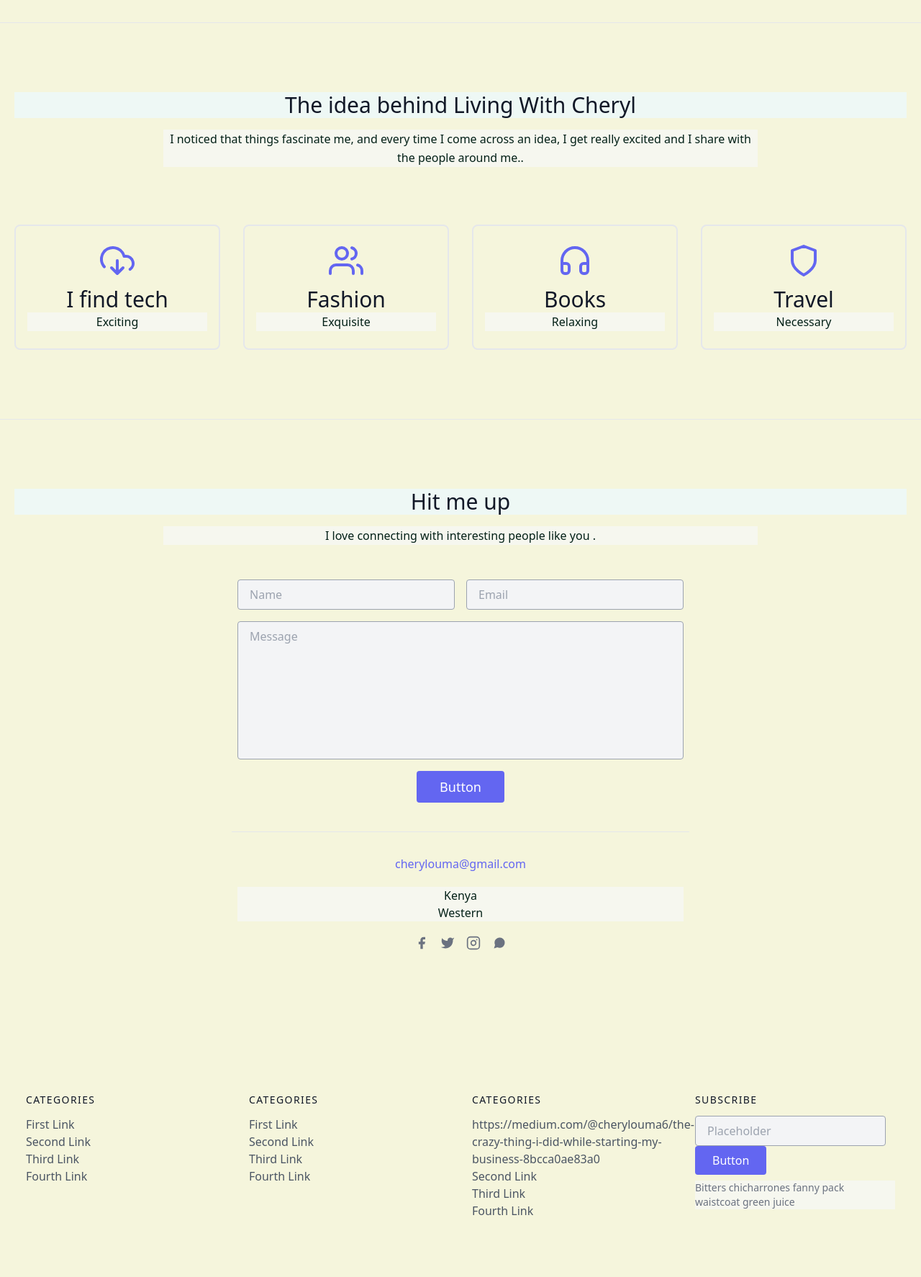
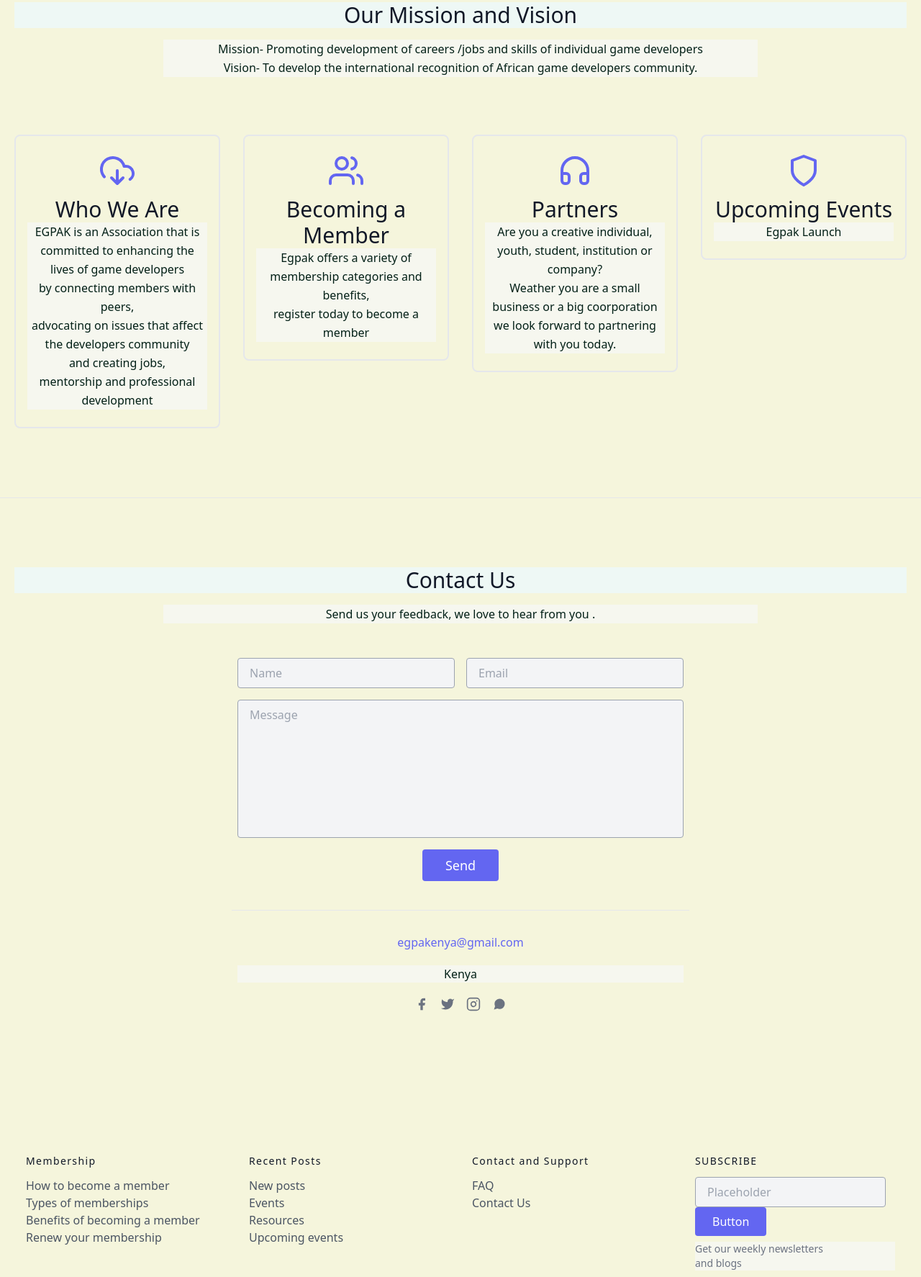
Before and after one commit to Winniecheryl/Website, a plain HTML site: page index.html in a window 1280 px wide. Shown: the part 668-2442 px from the top of the page at 72% size. Drawn offline with nearby package versions, Linux system fonts and the light colour scheme.

Commit message:
5 am changes

```diff
--- a/index.html
+++ b/index.html
@@ -4,7 +4,7 @@
     <meta charset="UTF-8">
     <meta name="viewport" content="width=device-width, initial-scale=1.0">
     <link href="https://unpkg.com/tailwindcss@^1.0/dist/tailwind.min.css" rel="stylesheet">
-    <title>Living With Cheryl</title>
+    <title>EGPAK</title>
     <link rel="stylesheet" href="style.css">
 </head>
 <body>
@@ -16,14 +16,15 @@
                     viewBox="0 0 24 24">
                     <path d="M12 2L2 7l10 5 10-5-10-5zM2 17l10 5 10-5M2 12l10 5 10-5"></path>
                 </svg>
-                <span class="ml-3 text-xl">Living With Cheryl</span>
+                <span class="ml-3 text-xl">Educational Games Publishers Association of Kenya</span>
             </a>
             <nav
                 class="md:mr-auto md:ml-4 md:py-1 md:pl-4 md:border-l md:border-gray-400	flex flex-wrap items-center text-base justify-center">
-                <a href="/"class="mr-5 hover:text-gray-900">Welcome home</a>
-                <a href="/"class="mr-5 hover:text-gray-900">About Moi</a>
-                <a href="/"class="mr-5 hover:text-gray-900">Things I do</a>
-                <a href="/"class="mr-5 hover:text-gray-900">Call me</a>
+                <a href="/"class="mr-5 hover:text-gray-900">Home</a>
+                <a href="/"class="mr-5 hover:text-gray-900">About Us</a>
+                <a href="/"class="mr-5 hover:text-gray-900">Activities</a>
+                <a href="/"class="mr-5 hover:text-gray-900">Memberships</a>
+                <a href="/"class="mr-5 hover:text-gray-900">Contacts</a>
             </nav>
 
         </div>
@@ -34,30 +35,32 @@
     <div class="container mx-auto flex px-5 py-24 md:flex-row flex-col items-center">
         <div
             class="lg:flex-grow md:w-1/2 lg:pr-24 md:pr-16 flex flex-col md:items-start md:text-left mb-16 md:mb-0 items-center text-center">
-            <h1 class="title-font sm:text-4xl text-3xl mb-4 font-medium text-gray-900">Get ready to explore
-                <br class="hidden lg:inline-block">my world
+            <h1 class="title-font sm:text-4xl text-3xl mb-4 font-medium text-gray-900">Get ready to explore the world of Tech,
+                <br class="hidden lg:inline-block"> Creativity, Science and Learning
             </h1>
-            <p class="mb-8 leading-relaxed">Hey you, I'm Cheryl, the founder of Living with Cheryl. I like to experience life and share with people about my passion and entrepreneurship life</p>
+            <p class="mb-8 leading-relaxed">EGPAK is an Association that is committed to enhancing the lives of game developers
+                <br class="hidden lg:inline-block"> by connecting members with peers,
+                <br class="hidden lg:inline-block">advocating on issues that affect the developers community
+                <br class="hidden lg:inline-block">  and creating jobs,
+                <br class="hidden lg:inline-block"> mentorship and professional development</p>
             <div class="flex justify-center">
                 <button
-                    class="inline-flex text-white bg-indigo-500 border-0 py-2 px-6 focus:outline-none hover:bg-indigo-600 rounded text-lg">Button</button>
+                    class="inline-flex text-white bg-indigo-500 border-0 py-2 px-6 focus:outline-none hover:bg-indigo-600 rounded text-lg">Become a member </button>
                 <button
-                    class="ml-4 inline-flex text-gray-700 bg-gray-200 border-0 py-2 px-6 focus:outline-none hover:bg-gray-300 rounded text-lg">Button</button>
+                    class="ml-4 inline-flex text-gray-700 bg-gray-200 border-0 py-2 px-6 focus:outline-none hover:bg-gray-300 rounded text-lg">Donate</button>
             </div>
         </div>
-        <div class="lg:max-w-lg lg:w-full md:w-1/2 w-5/6">
-            <img class="object-cover object-center rounded" alt="hero" src="https://source.unsplash.com/720x600/?fitness,gym">
-        </div>
+
     </div>
 </section>
 <hr>
 <section class="text-gray-700 body-font">
     <div class="container px-5 py-24 mx-auto">
         <div class="flex flex-col text-center w-full mb-20">
-            <h1 class="sm:text-3xl text-2xl font-medium title-font mb-4 text-gray-900">The idea behind Living With Cheryl
+            <h1 class="sm:text-3xl text-2xl font-medium title-font mb-4 text-gray-900">Our Mission and Vision
             </h1>
-            <p class="lg:w-2/3 mx-auto leading-relaxed text-base">I noticed that things fascinate me,
-                and every time I come across an idea, I get really excited and I share with the people around me..</p>
+            <p class="lg:w-2/3 mx-auto leading-relaxed text-base">Mission- Promoting development of careers /jobs and skills of individual game developers
+                <br class="hidden lg:inline-block"> Vision- To develop the international recognition of African game developers community.</p>
         </div>
         <div class="flex flex-wrap -m-4 text-center">
             <div class="p-4 md:w-1/4 sm:w-1/2 w-full">
@@ -67,8 +70,12 @@
                         <path d="M8 17l4 4 4-4m-4-5v9"></path>
                         <path d="M20.88 18.09A5 5 0 0018 9h-1.26A8 8 0 103 16.29"></path>
                     </svg>
-                    <h2 class="title-font font-medium text-3xl text-gray-900">I find tech</h2>
-                    <p class="leading-relaxed">Exciting</p>
+                    <h2 class="title-font font-medium text-3xl text-gray-900">Who We Are</h2>
+                    <p class="leading-relaxed">EGPAK is an Association that is committed to enhancing the lives of game developers
+                        <br class="hidden lg:inline-block">by connecting members with peers,
+                        <br class="hidden lg:inline-block">advocating on issues that affect the developers community
+                        <br class="hidden lg:inline-block">and creating jobs,
+                        <br class="hidden lg:inline-block">mentorship and professional development</p>
                 </div>
             </div>
             <div class="p-4 md:w-1/4 sm:w-1/2 w-full">
@@ -79,8 +86,10 @@
                         <circle cx="9" cy="7" r="4"></circle>
                         <path d="M23 21v-2a4 4 0 00-3-3.87m-4-12a4 4 0 010 7.75"></path>
                     </svg>
-                    <h2 class="title-font font-medium text-3xl text-gray-900">Fashion</h2>
-                    <p class="leading-relaxed">Exquisite</p>
+                    <h2 class="title-font font-medium text-3xl text-gray-900">Becoming a Member</h2>
+                    <p class="leading-relaxed">Egpak offers a variety of membership categories and benefits,
+                        <br class="hidden lg:inline-block"> register today to become a member
+                    </p>
                 </div>
             </div>
             <div class="p-4 md:w-1/4 sm:w-1/2 w-full">
@@ -92,8 +101,11 @@
                             d="M21 19a2 2 0 01-2 2h-1a2 2 0 01-2-2v-3a2 2 0 012-2h3zM3 19a2 2 0 002 2h1a2 2 0 002-2v-3a2 2 0 00-2-2H3z">
                         </path>
                     </svg>
-                    <h2 class="title-font font-medium text-3xl text-gray-900">Books</h2>
-                    <p class="leading-relaxed">Relaxing</p>
+                    <h2 class="title-font font-medium text-3xl text-gray-900">Partners</h2>
+                    <p class="leading-relaxed">Are you a creative individual, youth, student, institution or company?
+                        <br class="hidden lg:inline-block"> Weather you are a small business or a big coorporation
+                        <br class="hidden lg:inline-block"> we look forward to partnering with you today.
+                    </p>
                 </div>
             </div>
             <div class="p-4 md:w-1/4 sm:w-1/2 w-full">
@@ -102,8 +114,8 @@
                         stroke-width="2" class="text-indigo-500 w-12 h-12 mb-3 inline-block" viewBox="0 0 24 24">
                         <path d="M12 22s8-4 8-10V5l-8-3-8 3v7c0 6 8 10 8 10z"></path>
                     </svg>
-                    <h2 class="title-font font-medium text-3xl text-gray-900">Travel</h2>
-                    <p class="leading-relaxed">Necessary</p>
+                    <h2 class="title-font font-medium text-3xl text-gray-900">Upcoming Events</h2>
+                    <p class="leading-relaxed">Egpak Launch</p>
                 </div>
             </div>
         </div>
@@ -113,8 +125,8 @@
 <section class="text-gray-700 body-font relative">
     <div class="container px-5 py-24 mx-auto">
         <div class="flex flex-col text-center w-full mb-12">
-            <h1 class="sm:text-3xl text-2xl font-medium title-font mb-4 text-gray-900">Hit me up</h1>
-            <p class="lg:w-2/3 mx-auto leading-relaxed text-base">I love connecting with interesting people like you
+            <h1 class="sm:text-3xl text-2xl font-medium title-font mb-4 text-gray-900">Contact Us</h1>
+            <p class="lg:w-2/3 mx-auto leading-relaxed text-base">Send us your feedback, we love to hear from you
                 .</p>
         </div>
         <div class="lg:w-1/2 md:w-2/3 mx-auto">
@@ -136,12 +148,12 @@
                 </div>
                 <div class="p-2 w-full">
                     <button
-                        class="flex mx-auto text-white bg-indigo-500 border-0 py-2 px-8 focus:outline-none hover:bg-indigo-600 rounded text-lg">Button</button>
+                        class="flex mx-auto text-white bg-indigo-500 border-0 py-2 px-8 focus:outline-none hover:bg-indigo-600 rounded text-lg">Send</button>
                 </div>
                 <div class="p-2 w-full pt-8 mt-8 border-t border-gray-200 text-center">
-                    <a class="text-indigo-500">cherylouma@gmail.com</a>
+                    <a class="text-indigo-500">egpakenya@gmail.com</a>
                     <p class="leading-normal my-5">Kenya
-                        <br>Western
+                        <br>
                     </p>
                     <span class="inline-flex">
                         <a class="text-gray-500">
@@ -183,54 +195,49 @@
     <div class="container px-5 py-24 mx-auto">
         <div class="flex flex-wrap md:text-left text-center order-first">
             <div class="lg:w-1/4 md:w-1/2 w-full px-4">
-                <h2 class="title-font font-medium text-gray-900 tracking-widest text-sm mb-3">CATEGORIES</h2>
+                <h2 class="title-font font-medium text-gray-900 tracking-widest text-sm mb-3">Membership</h2>
                 <nav class="list-none mb-10">
                     <li>
-                        <a class="text-gray-600 hover:text-gray-800">First Link</a>
+                        <a class="text-gray-600 hover:text-gray-800">How to become a member</a>
                     </li>
                     <li>
-                        <a class="text-gray-600 hover:text-gray-800">Second Link</a>
+                        <a class="text-gray-600 hover:text-gray-800">Types of memberships</a>
                     </li>
                     <li>
-                        <a class="text-gray-600 hover:text-gray-800">Third Link</a>
+                        <a class="text-gray-600 hover:text-gray-800">Benefits of becoming a member</a>
                     </li>
                     <li>
-                        <a class="text-gray-600 hover:text-gray-800">Fourth Link</a>
+                        <a class="text-gray-600 hover:text-gray-800">Renew your membership</a>
                     </li>
                 </nav>
             </div>
             <div class="lg:w-1/4 md:w-1/2 w-full px-4">
-                <h2 class="title-font font-medium text-gray-900 tracking-widest text-sm mb-3">CATEGORIES</h2>
+                <h2 class="title-font font-medium text-gray-900 tracking-widest text-sm mb-3">Recent Posts</h2>
                 <nav class="list-none mb-10">
                     <li>
-                        <a class="text-gray-600 hover:text-gray-800">First Link</a>
+                        <a class="text-gray-600 hover:text-gray-800">New posts</a>
                     </li>
                     <li>
-                        <a class="text-gray-600 hover:text-gray-800">Second Link</a>
+                        <a class="text-gray-600 hover:text-gray-800">Events</a>
                     </li>
                     <li>
-                        <a class="text-gray-600 hover:text-gray-800">Third Link</a>
+                        <a class="text-gray-600 hover:text-gray-800">Resources</a>
                     </li>
                     <li>
-                        <a class="text-gray-600 hover:text-gray-800">Fourth Link</a>
+                        <a class="text-gray-600 hover:text-gray-800">Upcoming events</a>
                     </li>
                 </nav>
             </div>
             <div class="lg:w-1/4 md:w-1/2 w-full px-4">
-                <h2 class="title-font font-medium text-gray-900 tracking-widest text-sm mb-3">CATEGORIES</h2>
+                <h2 class="title-font font-medium text-gray-900 tracking-widest text-sm mb-3">Contact and Support</h2>
                 <nav class="list-none mb-10">
                     <li>
-                        <a class="text-gray-600 hover:text-gray-800">https://medium.com/@cherylouma6/the-crazy-thing-i-did-while-starting-my-business-8bcca0ae83a0</a>
+                        <a class="text-gray-600 hover:text-gray-800">FAQ</a>
                     </li>
                     <li>
-                        <a class="text-gray-600 hover:text-gray-800">Second Link</a>
+                        <a class="text-gray-600 hover:text-gray-800">Contact Us</a>
                     </li>
-                    <li>
-                        <a class="text-gray-600 hover:text-gray-800">Third Link</a>
-                    </li>
-                    <li>
-                        <a class="text-gray-600 hover:text-gray-800">Fourth Link</a>
-                    </li>
+
                 </nav>
             </div>
             <div class="lg:w-1/4 md:w-1/2 w-full px-4">
@@ -243,8 +250,8 @@
                     <button
                         class="lg:mt-2 xl:mt-0 flex-shrink-0 inline-flex text-white bg-indigo-500 border-0 py-2 px-6 focus:outline-none hover:bg-indigo-600 rounded">Button</button>
                 </div>
-                <p class="text-gray-500 text-sm mt-2 md:text-left text-center">Bitters chicharrones fanny pack
-                    <br class="lg:block hidden">waistcoat green juice
+                <p class="text-gray-500 text-sm mt-2 md:text-left text-center">Get our weekly newsletters
+                    <br class="lg:block hidden"> and blogs
                 </p>
             </div>
         </div>
```
